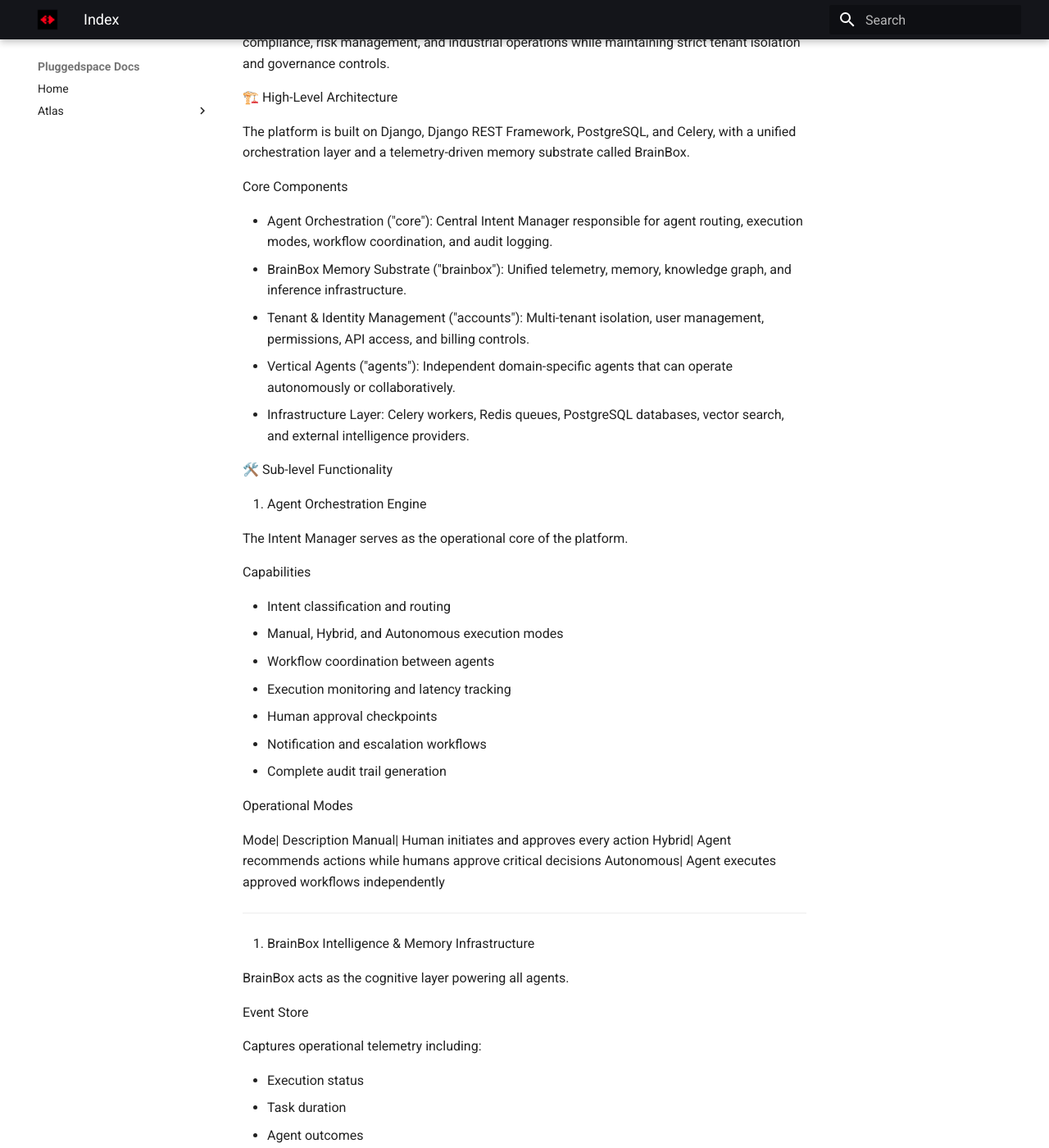
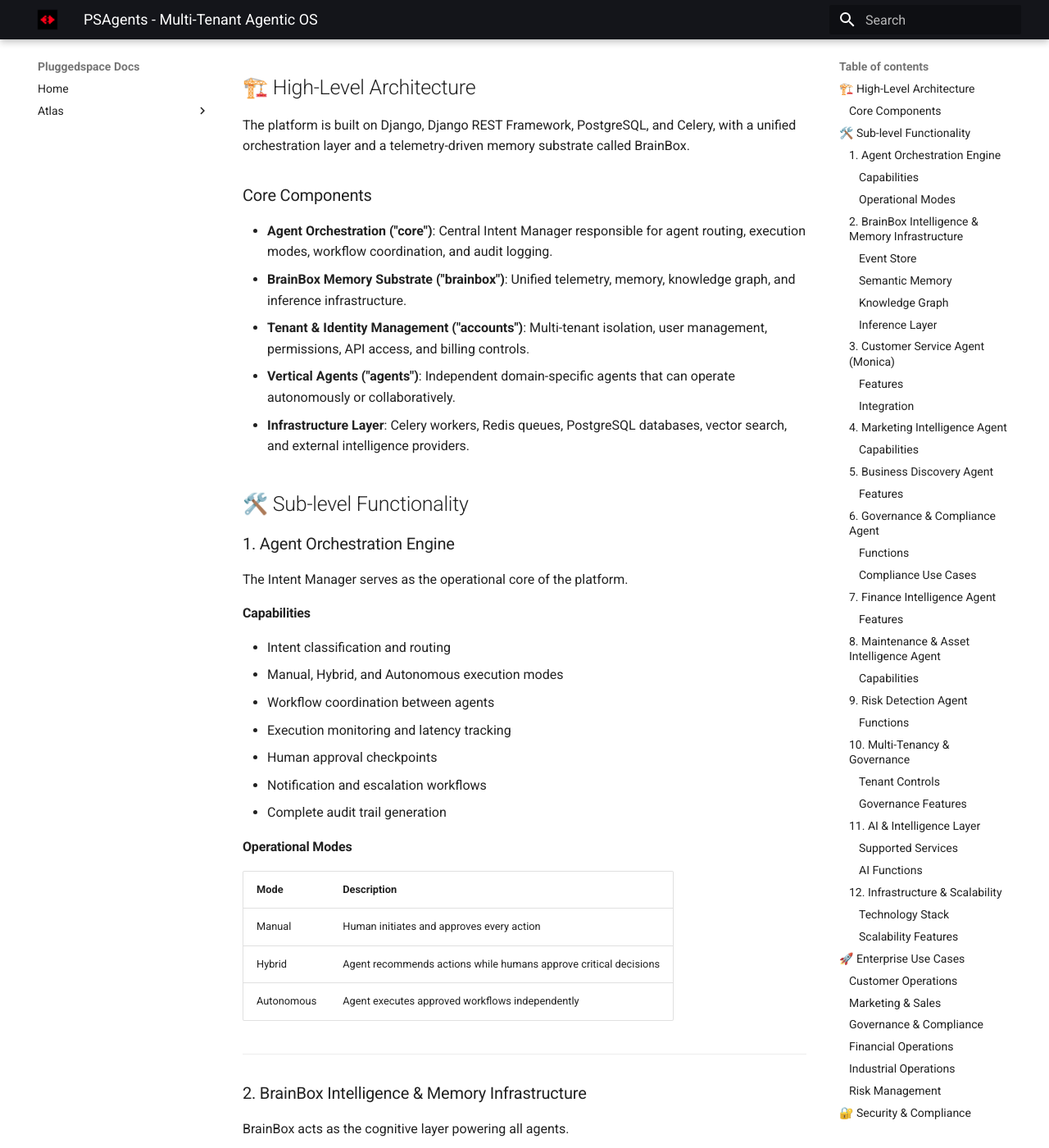
Before and after one commit to pluggedspace/pluggedspace-docs, an MkDocs documentation site: the page built from docs/agents/index.md, in a window 1280 px wide and 1400 px high, scrolled down 259 px. Shown: the whole window at 82% size. Built offline with MkDocs 1.6.1 and Material for MkDocs 9.7.7, drawn with Linux system fonts in a browser that asks for light colours; some of the changed text lies outside the part shown.

Commit message:
Update index.md

```diff
--- a/docs/agents/index.md
+++ b/docs/agents/index.md
@@ -1,26 +1,26 @@
-PSAgents - Multi-Tenant Agentic OS
+# PSAgents - Multi-Tenant Agentic OS
 
 PSAgents is a Multi-Tenant Agentic Operating System designed to deploy, orchestrate, and govern autonomous AI agents for businesses. It provides a centralized platform where organizations can operate specialized agents across customer service, marketing, finance, compliance, risk management, and industrial operations while maintaining strict tenant isolation and governance controls.
 
-🏗️ High-Level Architecture
+## 🏗️ High-Level Architecture
 
 The platform is built on Django, Django REST Framework, PostgreSQL, and Celery, with a unified orchestration layer and a telemetry-driven memory substrate called BrainBox.
 
-Core Components
+### Core Components
 
-- Agent Orchestration ("core"): Central Intent Manager responsible for agent routing, execution modes, workflow coordination, and audit logging.
-- BrainBox Memory Substrate ("brainbox"): Unified telemetry, memory, knowledge graph, and inference infrastructure.
-- Tenant & Identity Management ("accounts"): Multi-tenant isolation, user management, permissions, API access, and billing controls.
-- Vertical Agents ("agents"): Independent domain-specific agents that can operate autonomously or collaboratively.
-- Infrastructure Layer: Celery workers, Redis queues, PostgreSQL databases, vector search, and external intelligence providers.
+- **Agent Orchestration ("core")**: Central Intent Manager responsible for agent routing, execution modes, workflow coordination, and audit logging.
+- **BrainBox Memory Substrate ("brainbox")**: Unified telemetry, memory, knowledge graph, and inference infrastructure.
+- **Tenant & Identity Management ("accounts")**: Multi-tenant isolation, user management, permissions, API access, and billing controls.
+- **Vertical Agents ("agents")**: Independent domain-specific agents that can operate autonomously or collaboratively.
+- **Infrastructure Layer**: Celery workers, Redis queues, PostgreSQL databases, vector search, and external intelligence providers.
 
-🛠️ Sub-level Functionality
+## 🛠️ Sub-level Functionality
 
-1. Agent Orchestration Engine
+### 1. Agent Orchestration Engine
 
 The Intent Manager serves as the operational core of the platform.
 
-Capabilities
+#### Capabilities
 
 - Intent classification and routing
 - Manual, Hybrid, and Autonomous execution modes
@@ -30,20 +30,21 @@
 - Notification and escalation workflows
 - Complete audit trail generation
 
-Operational Modes
+#### Operational Modes
 
-Mode| Description
-Manual| Human initiates and approves every action
-Hybrid| Agent recommends actions while humans approve critical decisions
-Autonomous| Agent executes approved workflows independently
+| Mode | Description |
+|------|-------------|
+| Manual | Human initiates and approves every action |
+| Hybrid | Agent recommends actions while humans approve critical decisions |
+| Autonomous | Agent executes approved workflows independently |
 
 ---
 
-2. BrainBox Intelligence & Memory Infrastructure
+### 2. BrainBox Intelligence & Memory Infrastructure
 
 BrainBox acts as the cognitive layer powering all agents.
 
-Event Store
+#### Event Store
 
 Captures operational telemetry including:
 
@@ -54,7 +55,7 @@
 - Workflow history
 - User interactions
 
-Semantic Memory
+#### Semantic Memory
 
 Provides retrieval-augmented intelligence through:
 
@@ -64,19 +65,18 @@
 - Long-term memory management
 - Document understanding
 
-Knowledge Graph
+#### Knowledge Graph
 
 Maintains entity relationships across organizational data.
 
 Examples:
-
 - Vendors ↔ Contracts
 - Assets ↔ Maintenance Records
 - Customers ↔ Support Cases
 - Invoices ↔ Payments
 - Risks ↔ Mitigation Plans
 
-Inference Layer
+#### Inference Layer
 
 Stores and serves:
 
@@ -88,11 +88,11 @@
 
 ---
 
-3. Customer Service Agent (Monica)
+### 3. Customer Service Agent (Monica)
 
 Monica is a plug-and-play AI customer service platform.
 
-Features
+#### Features
 
 - Website chatbot widget
 - FAQ automation
@@ -103,17 +103,17 @@
 - Conversation memory
 - Escalation to human agents
 
-Integration
+#### Integration
 
 Organizations can deploy Monica with a single JavaScript snippet and connect it to their knowledge base.
 
 ---
 
-4. Marketing Intelligence Agent
+### 4. Marketing Intelligence Agent
 
 The Marketing Agent automates demand generation and market visibility.
 
-Capabilities
+#### Capabilities
 
 - SEO analysis
 - Keyword intelligence
@@ -126,11 +126,11 @@
 
 ---
 
-5. Business Discovery Agent
+### 5. Business Discovery Agent
 
 The Business Finder Agent continuously scans digital channels to identify opportunities.
 
-Features
+#### Features
 
 - Intent discovery
 - Competitor intelligence
@@ -142,11 +142,11 @@
 
 ---
 
-6. Governance & Compliance Agent
+### 6. Governance & Compliance Agent
 
 The Governance Agent automates operational governance and compliance monitoring.
 
-Functions
+#### Functions
 
 - Vendor verification
 - Contract validation
@@ -157,7 +157,7 @@
 - Policy enforcement
 - Risk reporting
 
-Compliance Use Cases
+#### Compliance Use Cases
 
 - ISO 27001 readiness
 - ISO 9001 readiness
@@ -167,11 +167,11 @@
 
 ---
 
-7. Finance Intelligence Agent
+### 7. Finance Intelligence Agent
 
 Provides financial visibility and forecasting capabilities.
 
-Features
+#### Features
 
 - Cashflow analysis
 - Runway forecasting
@@ -183,11 +183,11 @@
 
 ---
 
-8. Maintenance & Asset Intelligence Agent
+### 8. Maintenance & Asset Intelligence Agent
 
 Designed for industrial and infrastructure environments.
 
-Capabilities
+#### Capabilities
 
 - Asset monitoring
 - Telemetry ingestion
@@ -199,11 +199,11 @@
 
 ---
 
-9. Risk Detection Agent
+### 9. Risk Detection Agent
 
 Continuously evaluates operational and system risks.
 
-Functions
+#### Functions
 
 - Threat detection
 - Event correlation
@@ -215,11 +215,11 @@
 
 ---
 
-10. Multi-Tenancy & Governance
+### 10. Multi-Tenancy & Governance
 
 PSAgents is designed for enterprise-grade tenant isolation.
 
-Tenant Controls
+#### Tenant Controls
 
 - Dedicated tenant workspaces
 - Data isolation
@@ -229,7 +229,7 @@
 - Subscription management
 - Audit visibility
 
-Governance Features
+#### Governance Features
 
 - Immutable audit logs
 - Workflow traceability
@@ -239,18 +239,18 @@
 
 ---
 
-11. AI & Intelligence Layer
+### 11. AI & Intelligence Layer
 
 The platform integrates multiple intelligence providers.
 
-Supported Services
+#### Supported Services
 
 - Atlas Intelligence Layer
 - Groq (Llama Models)
 - DeepL Translation
 - ElevenLabs Voice AI
 
-AI Functions
+#### AI Functions
 
 - Natural language understanding
 - Agent reasoning
@@ -261,14 +261,13 @@
 
 ---
 
-12. Infrastructure & Scalability
+### 12. Infrastructure & Scalability
 
 Built for production-grade deployments.
 
-Technology Stack
+#### Technology Stack
 
-Backend
-
+**Backend**
 - Django
 - Django REST Framework
 - Celery
@@ -276,20 +275,18 @@
 - PostgreSQL
 - pgvector
 
-Frontend
-
+**Frontend**
 - Next.js 15
 - Tailwind CSS
 - Zustand
 - Lucide Icons
 
-Infrastructure
-
+**Infrastructure**
 - Docker
 - Docker Compose
 - Caddy Reverse Proxy
 
-Scalability Features
+#### Scalability Features
 
 - Distributed task processing
 - Queue-based execution
@@ -300,39 +297,33 @@
 
 ---
 
-🚀 Enterprise Use Cases
+## 🚀 Enterprise Use Cases
 
-Customer Operations
-
+### Customer Operations
 Deploy AI-powered customer support and self-service workflows.
 
-Marketing & Sales
-
+### Marketing & Sales
 Automate lead discovery, SEO optimization, and prospect intelligence.
 
-Governance & Compliance
-
+### Governance & Compliance
 Monitor controls, audit vendors, and maintain regulatory readiness.
 
-Financial Operations
-
+### Financial Operations
 Track runway, forecast cashflow, and optimize spending decisions.
 
-Industrial Operations
-
+### Industrial Operations
 Monitor assets and automate predictive maintenance workflows.
 
-Risk Management
-
+### Risk Management
 Detect operational threats and continuously assess business risk.
 
 ---
 
-🔐 Security & Compliance
+## 🔐 Security & Compliance
 
 PSAgents is designed around governance-first principles.
 
-Security Controls
+### Security Controls
 
 - Tenant isolation
 - Role-based access control
@@ -341,7 +332,7 @@
 - Data encryption
 - Event monitoring
 
-Compliance Support
+### Compliance Support
 
 - ISO 27001
 - ISO 9001
@@ -351,6 +342,6 @@
 
 ---
 
-📈 Vision
+## 📈 Vision
 
 PSAgents serves as the operational intelligence layer for modern organizations, enabling businesses to deploy autonomous agents that can reason, execute, learn, and collaborate while maintaining enterprise-grade governance, security, and compliance standards.
```
